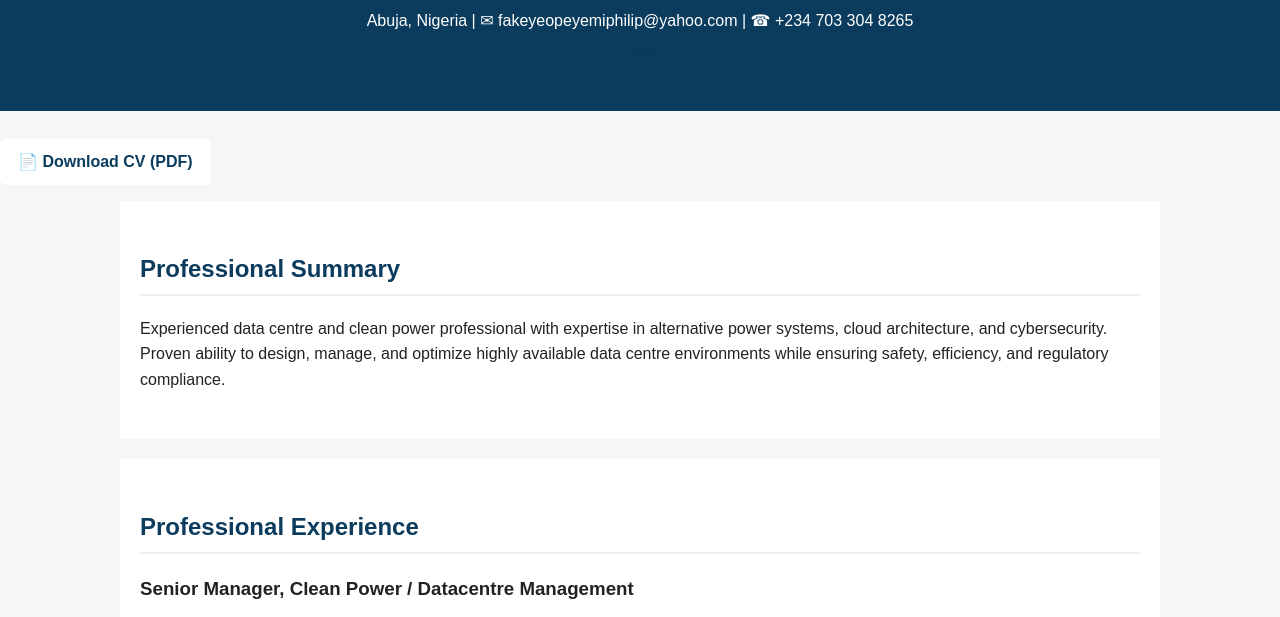
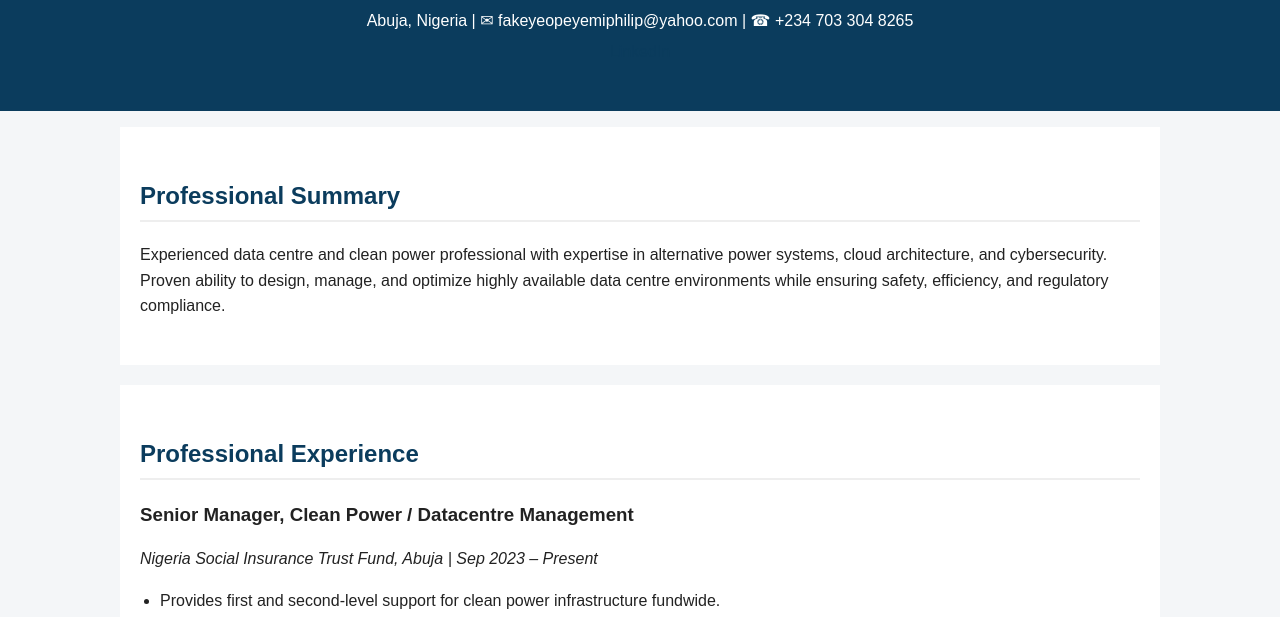
Before and after one commit to Fakeyeopeyemi/Fakeyeopeyemi.github.io, a plain HTML site: page index.html in a window 1280 px wide. Shown: the part 121-738 px from the top of the page. Drawn offline with Linux system fonts and the light colour scheme.

Commit message:
Update index.html

```diff
--- a/index.html
+++ b/index.html
@@ -29,14 +29,7 @@
   </p>
 </header>
 <p>
-<p>
-  <a href="Opeyemi_Philip_Fakeye_CV.pdf" download
-     style="display:inline-block; margin-top:12px; padding:10px 18px;
-            background:#ffffff; color:#0b3c5d; font-weight:bold;
-            border-radius:6px;">
-    📄 Download CV (PDF)
-  </a>
-</p>
+
 
 </p>
 
```
